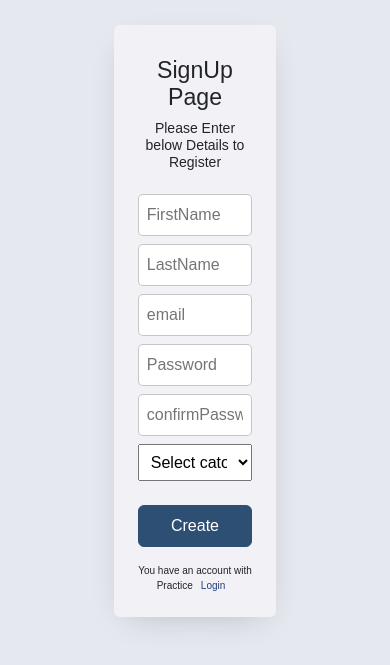
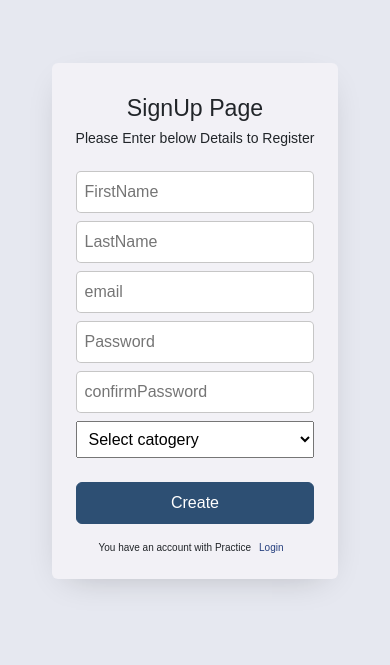
Before and after one commit to manukanna/project-prctice, a React (Create React App) app: page / in a window 390 px wide. Shown: the part 101-766 px from the top of the page. Built offline with nearby package versions, Linux system fonts and the light colour scheme.

Commit message:
Routing has been added

```diff
--- a/package.json
+++ b/package.json
@@ -17,6 +17,7 @@
     "react": "^19.0.0",
     "react-dom": "^19.0.0",
     "react-redux": "^9.2.0",
+    "react-router-dom": "^7.2.0",
     "react-scripts": "5.0.1",
     "sass": "^1.85.1",
     "typescript": "^4.9.5",
--- a/src/App.tsx
+++ b/src/App.tsx
@@ -1,10 +1,17 @@
 import './App.css';
+import { BrowserRouter, Routes, Route } from "react-router-dom";
+import { StepperComponent } from "./components/StepperComponent/StepperComponent"
 import { SwitchLoginSignUpComponent } from './components/common_components/SwitchLoginSignUp/SwitchLoginSignUp';
 
 function App() {
   return (
     <>
-      <SwitchLoginSignUpComponent/>
+      <BrowserRouter>
+        <Routes>
+          <Route path="/" element={<SwitchLoginSignUpComponent />} />
+          <Route path="/stepper" element={<StepperComponent />} />
+        </Routes>
+      </BrowserRouter>
     </>
   );
 }
--- a/src/components/Login/login.tsx
+++ b/src/components/Login/login.tsx
@@ -29,10 +29,10 @@ export const Login = () => {
     }
     return (
         <>
-            <div className="contaner loginSignUp_component position-relative">
-                <div className="row">
+            <div className="contaner position-relative">
+                <div className="loginSignUp_component">
                         <div className="d-flex justify-content-center align-items-center full_min_height">
-                    <div className="col-5">
+                    <div className="col-xl-3 col-lg-4 col-md-5 col-sm-6 col-xs-12">
                             <div className="loginSignUp_box p-4 rounded text_center ">
                                 <h3 className="my-2">Welcome Practice</h3>
                                 <h6 className="mb-4 medium_font_size">Please Enter below Details to Experience</h6>
--- a/src/components/SignUp/signUp.tsx
+++ b/src/components/SignUp/signUp.tsx
@@ -51,10 +51,10 @@ const SignUpPage = () => {
 
   return (
     <>
-      <div className="contaner loginSignUp_component position-relative">
-        <div className="row">
+      <div className="contaner position-relative">
+        <div className="loginSignUp_component">
           <div className="d-flex justify-content-center align-items-center full_min_height">
-            <div className="col-5">
+            <div className="col-xl-3 col-lg-4 col-md-5 col-sm-6 col-xs-12">
               <div className="loginSignUp_box p-4 rounded text_center ">
                 <h3 className="my-2"> SignUp Page</h3>
                 <h6 className="mb-4 medium_font_size">Please Enter below Details to Register</h6>
--- /dev/null
+++ b/src/components/StepperComponent/StepperComponent.tsx
@@ -0,0 +1,5 @@
+export const StepperComponent = () => {
+    return(
+        <>This a Stepper Component</>
+    )
+}
--- a/src/components/global_styles/loginSignUp.scss
+++ b/src/components/global_styles/loginSignUp.scss
@@ -6,7 +6,8 @@ $submitButton: #2d4f73;
 
 .loginSignUp_component {
   background-color: $loginBackGroundColor;
-  height: 100vh;
+  padding: 0;
+  margin: 0;
   .loginSignUp_box {
     font-family: sans-serif;
     box-shadow: 0px 10px 34px -15px rgba(0, 0, 0, 0.24);
```
Also changed, not shown: 1 other file (tests, documents, lock files or other folders).
